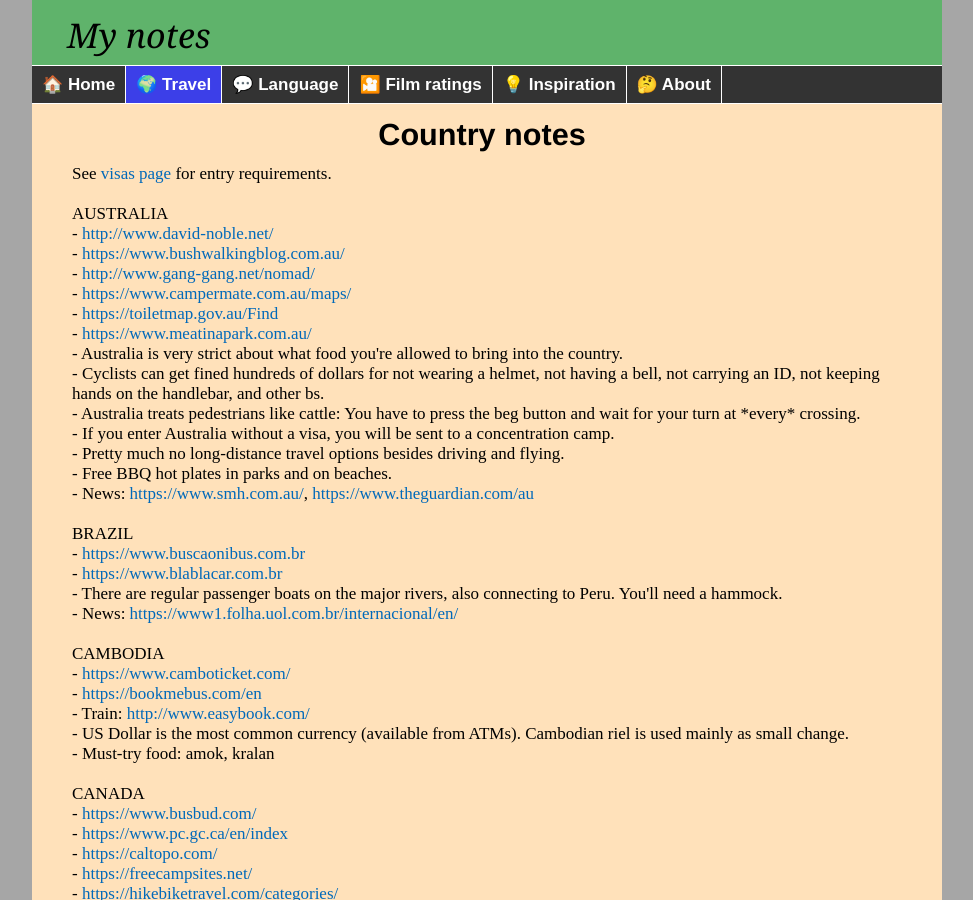
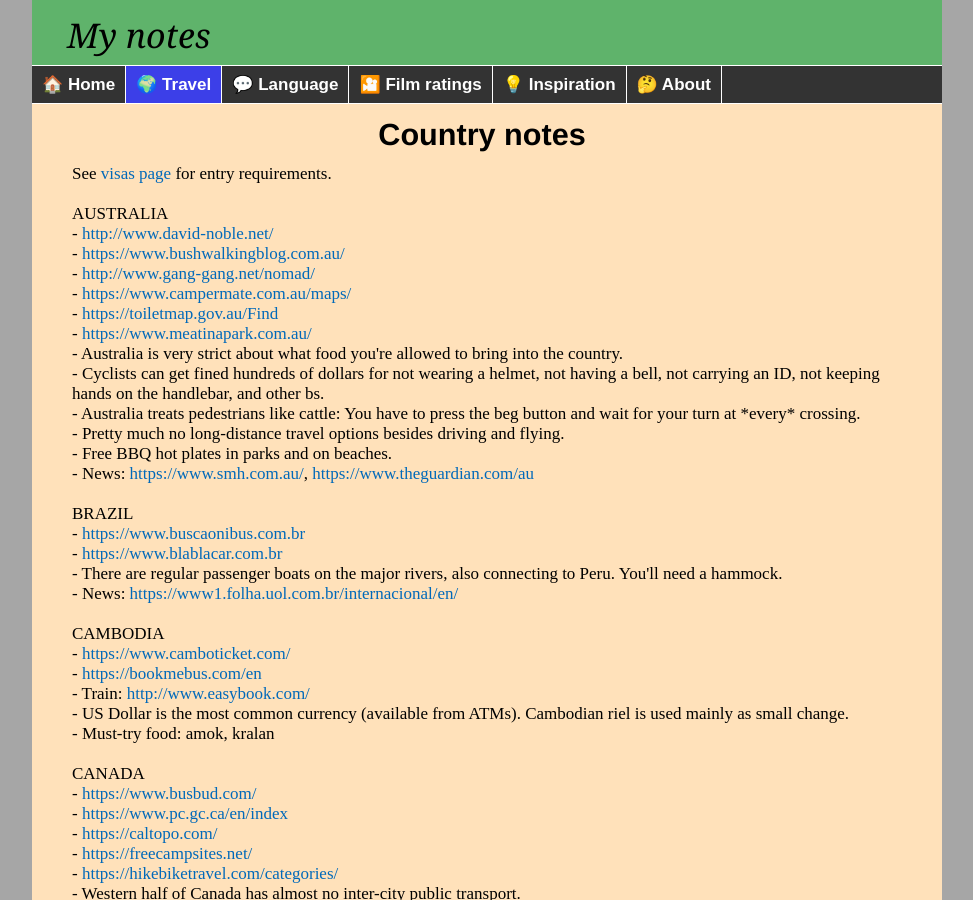
Before and after one commit to witbag/witbag.github.io, a Jekyll site: the page built from travel/notes.html, in a window 1280 px wide and 900 px high. Shown: the whole window, without its empty margins (153-1126 px from the left). Built offline with Jekyll 4.4.1, drawn with Linux system fonts in a browser that asks for light colours.

Commit message:
Update notes.html

```diff
--- a/travel/notes.html
+++ b/travel/notes.html
@@ -20,7 +20,6 @@
 - Australia is very strict about what food you're allowed to bring into the country.<br>
 - Cyclists can get fined hundreds of dollars for not wearing a helmet, not having a bell, not carrying an ID, not keeping hands on the handlebar, and other bs.<br>
 - Australia treats pedestrians like cattle: You have to press the beg button and wait for your turn at *every* crossing.<br>
-- If you enter Australia without a visa, you will be sent to a concentration camp.<br>
 - Pretty much no long-distance travel options besides driving and flying.<br>
 - Free BBQ hot plates in parks and on beaches.<br>
 - News: <a href="https://www.smh.com.au/" target=_blank>https://www.smh.com.au/</a>, <a href="https://www.theguardian.com/au" target=_blank>https://www.theguardian.com/au</a><br />
```
